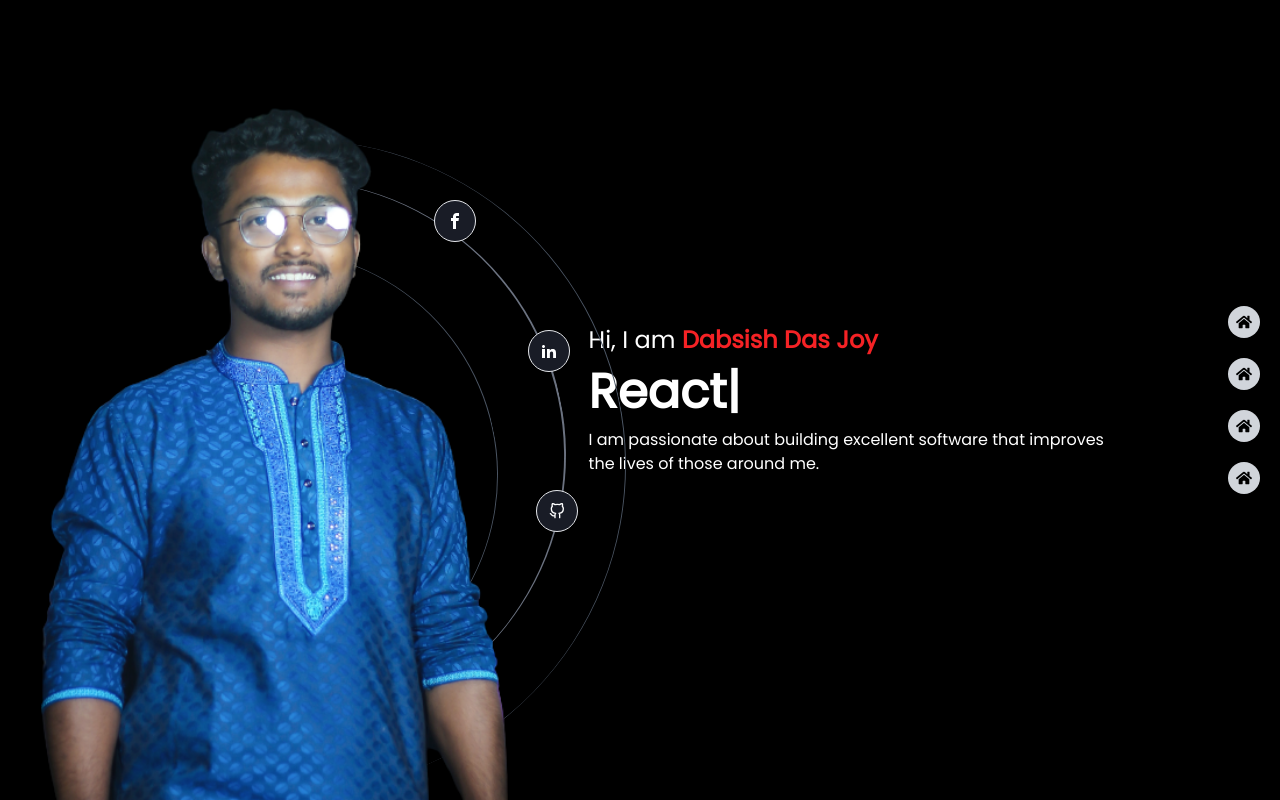
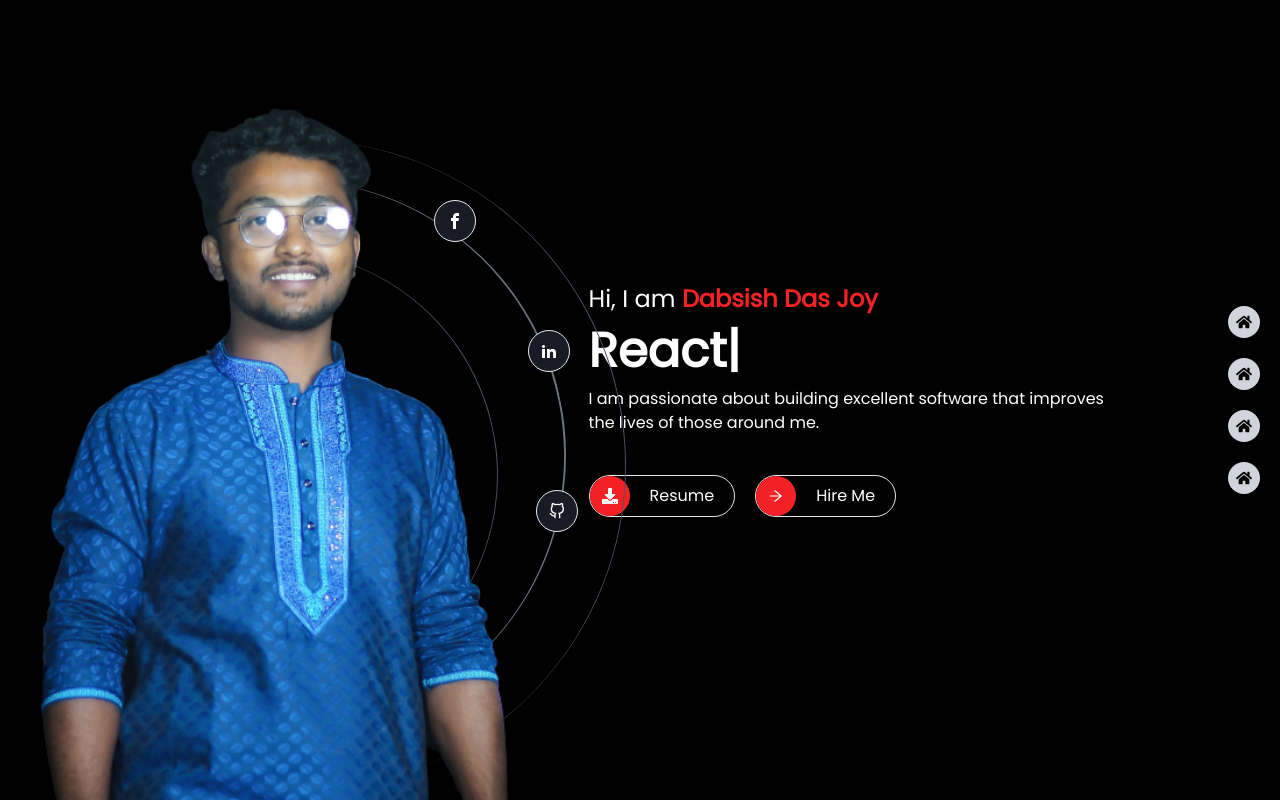
Before and after one commit to DabasishDasJoy/portfolio, a React (Create React App) app: page / in a window 1280 px wide. Built offline with nearby package versions, Linux system fonts and the light colour scheme.

Commit message:
hire me and download CV button added

```diff
--- /dev/null
+++ b/src/components/ButtonPrimary/ButtonPrimary.jsx
@@ -0,0 +1,12 @@
+import React from "react";
+
+const ButtonPrimary = ({ children, name }) => {
+  return (
+    <button className="flex items-center border rounded-full transition-colors delay-100 hover:bg-accent">
+      <div className="bg-accent rounded-full p-3">{children}</div>
+      <span className="mx-5">{name}</span>
+    </button>
+  );
+};
+
+export default ButtonPrimary;
--- a/src/pages/Home/Introduction/Introduction.jsx
+++ b/src/pages/Home/Introduction/Introduction.jsx
@@ -1,4 +1,7 @@
 import React from "react";
+import { AiOutlineArrowRight } from "react-icons/ai";
+import { FaDownload } from "react-icons/fa";
+import ButtonPrimary from "../../../components/ButtonPrimary/ButtonPrimary";
 import AnimationText from "../AminationText/AnimationText";
 
 const Introduction = () => {
@@ -12,6 +15,18 @@ const Introduction = () => {
         I am passionate about building excellent software that improves <br />{" "}
         the lives of those around me.
       </p>
+      <div className="flex gap-5 mt-10">
+        <a
+          rel="noreferrer"
+          target={"_blank"}
+          href="https://drive.google.com/file/d/1_6YKqL6PbPJ4cWalHFezTsufF9gbXqC7/view?usp=sharing"
+        >
+          <ButtonPrimary name={"Resume"}>{<FaDownload />}</ButtonPrimary>
+        </a>
+        <ButtonPrimary name={"Hire Me"}>
+          {<AiOutlineArrowRight />}
+        </ButtonPrimary>
+      </div>
     </div>
   );
 };
```
